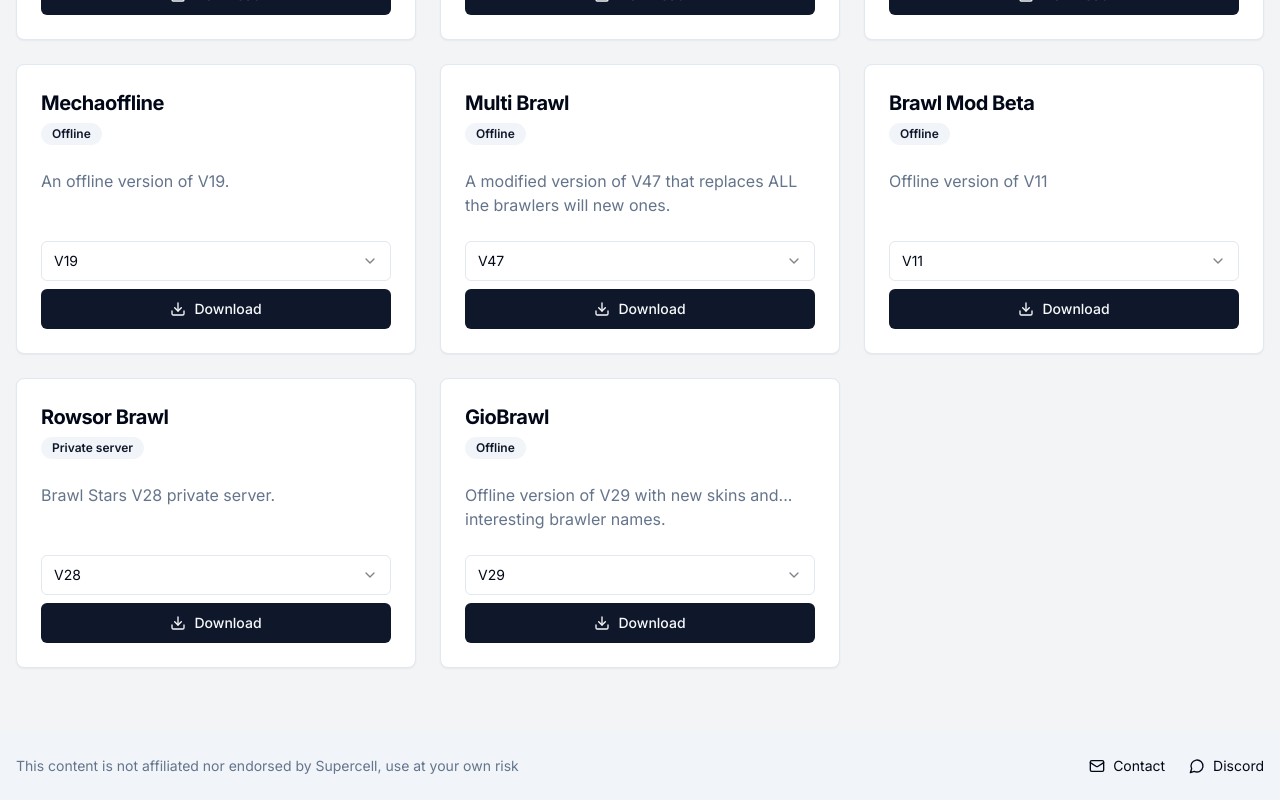
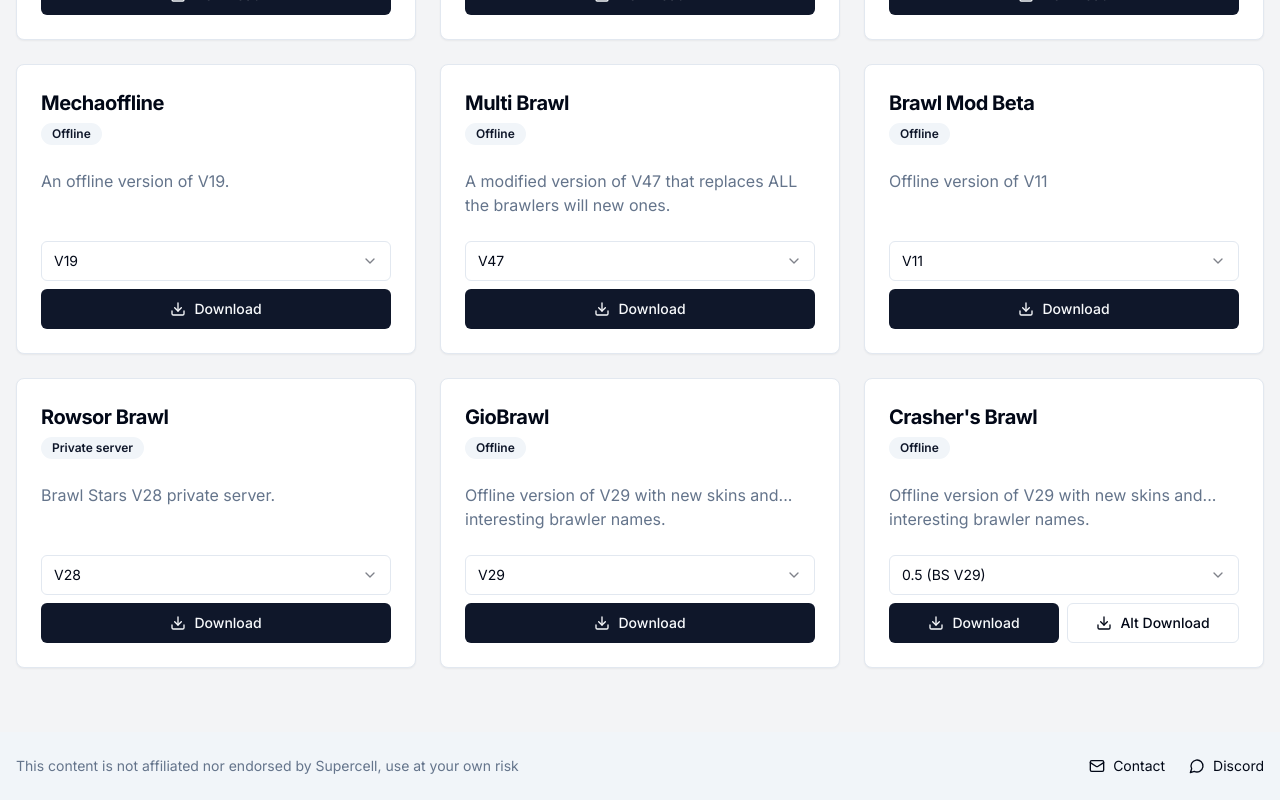
Before and after one commit to natesworksdev/brawlmods, a Next.js app: page / in a window 1280 px wide. Shown: the part 1928-2728 px from the top of the page. Built offline with nearby package versions, Linux system fonts and the light colour scheme.

Commit message:
Add crashers brawl

```diff
--- a/app/page.tsx
+++ b/app/page.tsx
@@ -268,7 +268,19 @@ const mods: Mod[] = [
         downloadLink: "https://drive.google.com/uc?export=download&id=1DH6SOJbjTUAuBAENPhY8Xhuu1tvCqspO"
       }
     ]
-  }
+  },
+  {
+    name: "Crasher's Brawl",
+    description: "Offline version of V29 with new skins and... interesting brawler names.",
+    tags: ["Offline"],
+    versions: [
+      {
+        version: "0.5 (BS V29)",
+        downloadLink: "https://drive.google.com/uc?export=download&id=1sMNJzJG61x1swTpiYJfISix-fFwx20uP",
+        altDownload: "https://www.mediafire.com/file/ry7k1x0eckdgcr1/Crasher's+Brawl_v0.5.apk/file"
+      }
+    ]
+}
 ];
 
 
```
